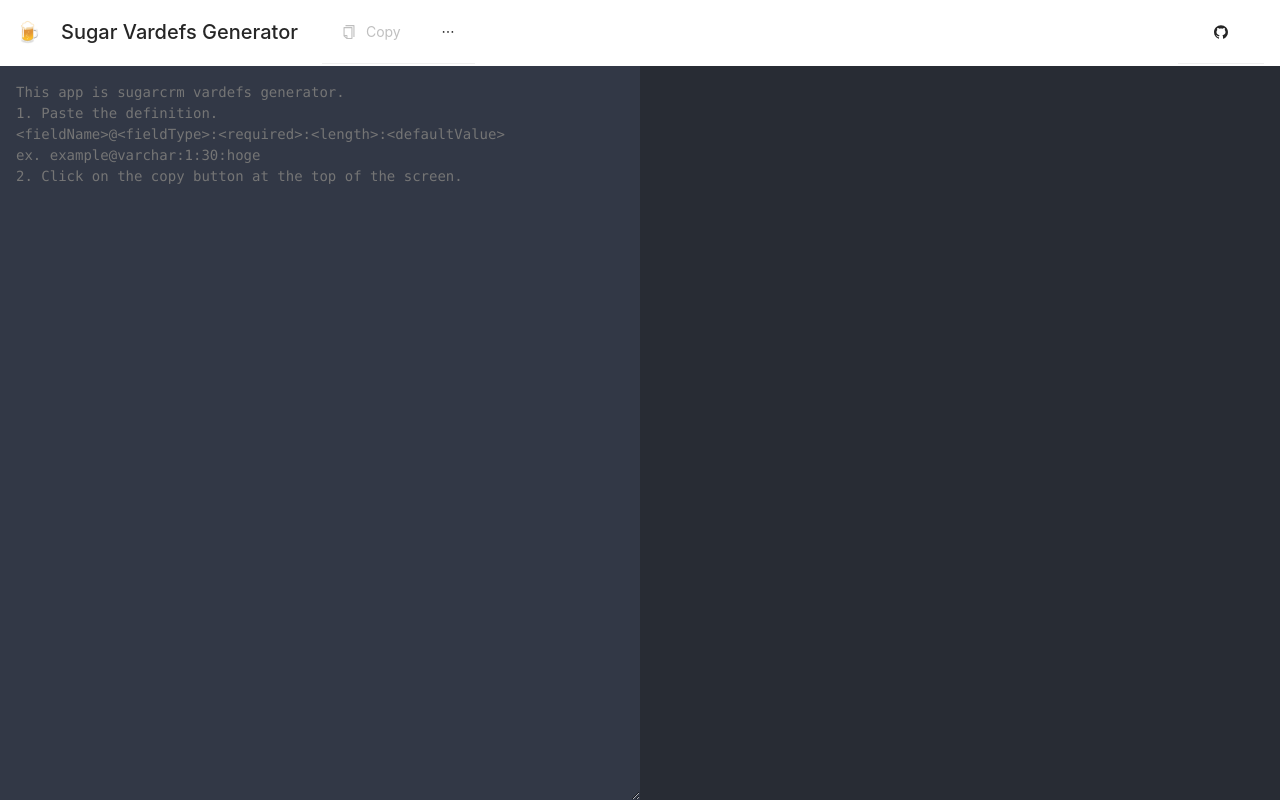
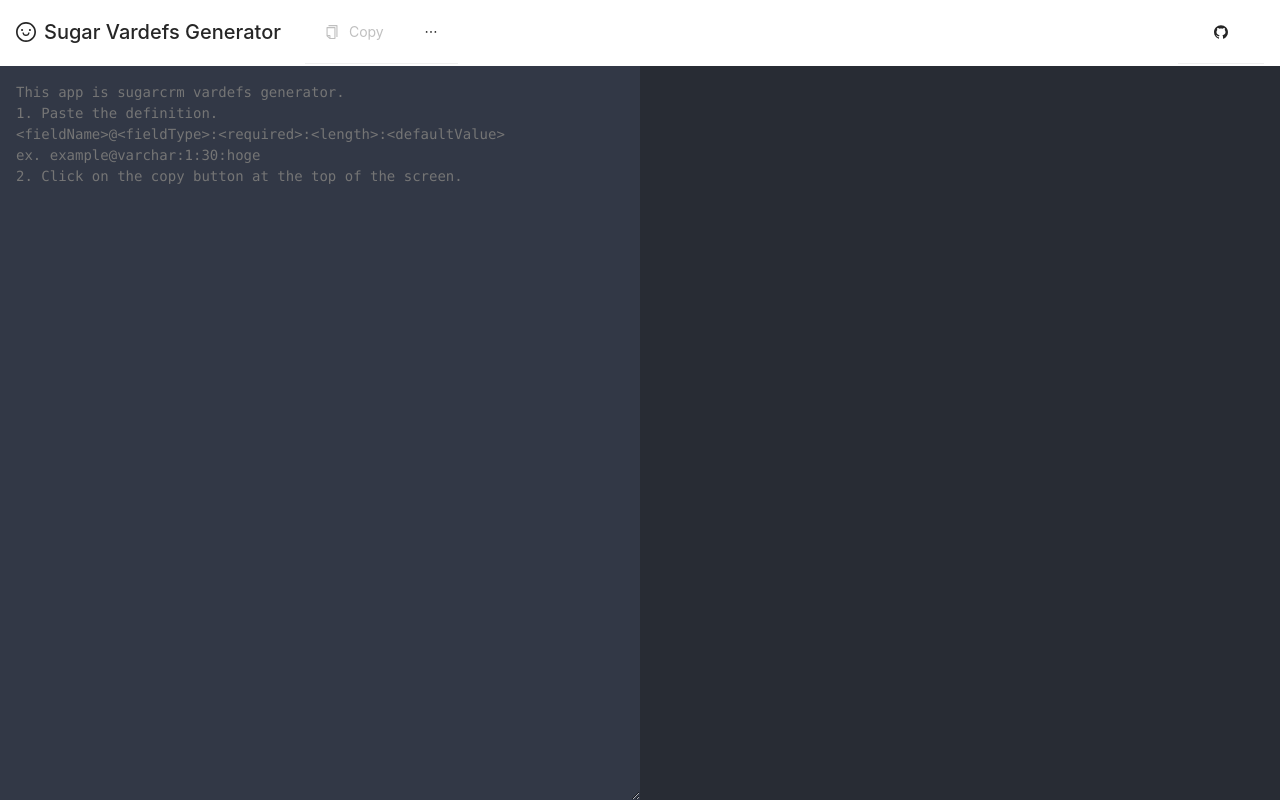
Before and after one commit to rythgs/sugar-vardefs-generator, a React (Create React App) app: page / in a window 1280 px wide. Built offline with nearby package versions, Linux system fonts and the light colour scheme.

Commit message:
ロゴ修正

```diff
--- a/src/layouts/Header.tsx
+++ b/src/layouts/Header.tsx
@@ -1,3 +1,4 @@
+import { SmileOutlined } from '@ant-design/icons'
 import { Grid, Layout } from 'antd'
 import React, { FC } from 'react'
 import styled from 'styled-components'
@@ -19,7 +20,10 @@
   const { xs } = useBreakpoint()
   return (
     <Wrapper>
-      <Logo>{xs ? '🍺' : '🍺　Sugar Vardefs Generator'}</Logo>
+      <Logo>
+        <SmileOutlined style={{ marginRight: '0.5rem' }} />
+        {!xs && `Sugar Vardefs Generator`}
+      </Logo>
       <Actions text={vardefs} style={{ float: 'left' }} />
       <SocialLinks style={{ float: 'right' }} />
     </Wrapper>
```
